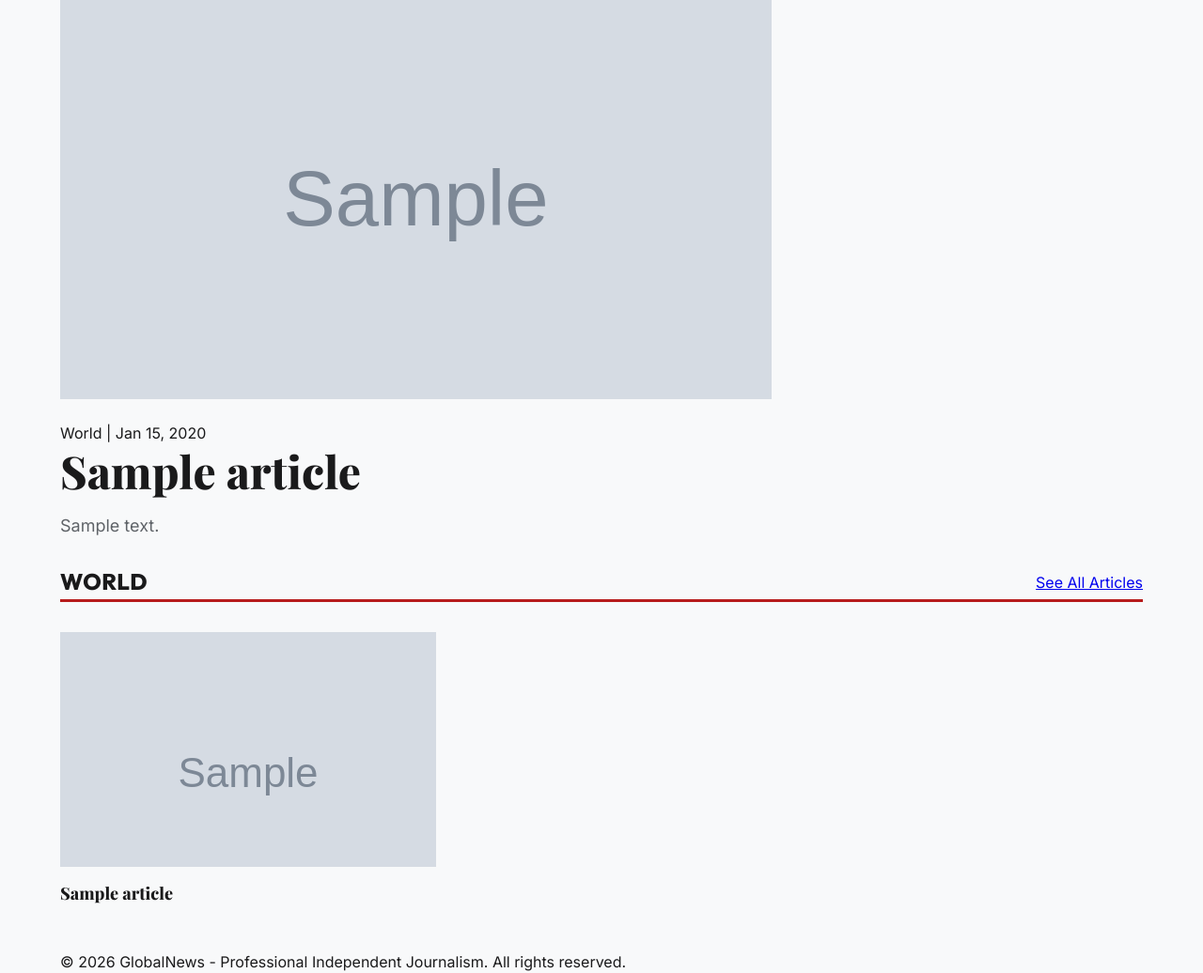
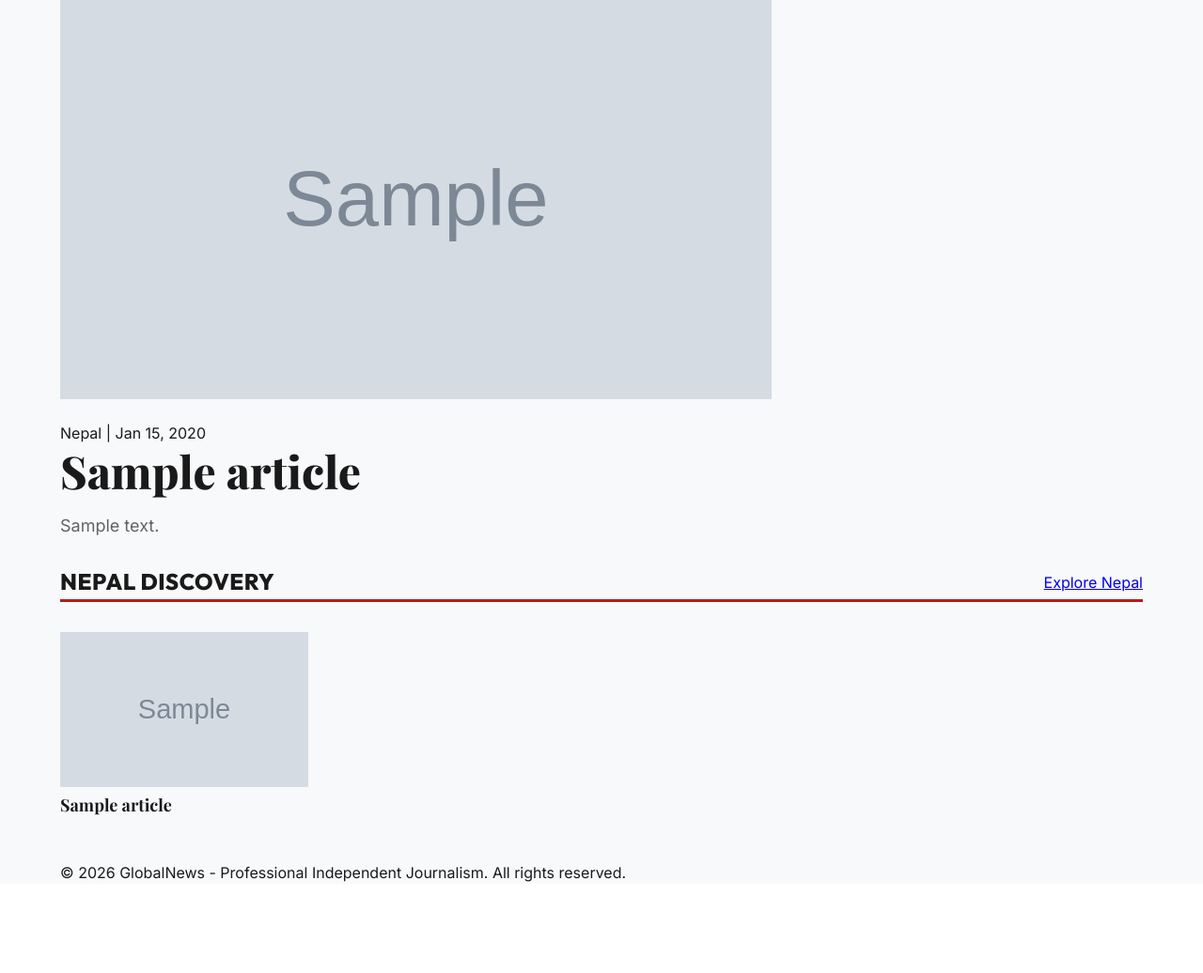
Before and after one commit to AsbinGhimire/news-sphere, a Django app: page / in a window 1280 px wide. Shown: the part 238-1274 px from the top of the page at 94% size. After the commit the page ends 1177 px from the top, so only its background shows below. Run offline with Django 5.2, Linux system fonts and the light colour scheme; tables that the repository leaves empty hold one stand-in row (values such as "Sample post"); grey boxes marked "Sample" are stand-in pictures.

Commit message:
UI: Prioritize Nepal News across Hero and Sidebar; Add Nepal Discovery section

```diff
--- a/news/models.py
+++ b/news/models.py
@@ -4,6 +4,7 @@ from django.utils.text import slugify
 
 class Article(models.Model):
     CATEGORY_CHOICES = [
+        ('Nepal', 'Nepal'),
         ('World', 'World'),
         ('Tech', 'Tech'),
         ('Sports', 'Sports'),
--- a/news/views.py
+++ b/news/views.py
@@ -21,11 +21,22 @@ class HomeView(ListView):
         context = super().get_context_data(**kwargs)
         all_articles = Article.objects.filter(published_at__isnull=False).order_by('-published_at')
 
-        context['featured_article'] = all_articles.first()
-        context['side_articles'] = all_articles[1:6]  # 5 articles for the hero sidebar
+        # Priority 1: Nepal News
+        nepal_news = all_articles.filter(category='Nepal')
+        other_news = all_articles.exclude(category='Nepal')
+
+        # Featured is always the latest Nepal story if available
+        if nepal_news.exists():
+            context['featured_article'] = nepal_news.first()
+            # Side articles are the next 5 Nepal stories
+            context['side_articles'] = nepal_news[1:6]
+        else:
+            context['featured_article'] = other_news.first()
+            context['side_articles'] = other_news[1:6]
 
         # Categorized Sections
-        context['world_news'] = Article.objects.filter(category='World').order_by('-published_at')[:4]
+        context['nepal_list'] = nepal_news[:4]
+        context['world_news'] = all_articles.filter(category='World').order_by('-published_at')[:4]
         context['tech_news'] = Article.objects.filter(category='Tech').order_by('-published_at')[:4]
         context['sports_news'] = Article.objects.filter(category='Sports').order_by('-published_at')[:4]
 
--- a/static/css/style.css
+++ b/static/css/style.css
@@ -324,8 +324,8 @@ nav ul li a:hover {
     font-size: 1.5rem;
 }
 
-.section-header.world { border-color: var(--primary); }
-.section-header.tech { border-color: #002b49; }
+.section-header.nepal { border-color: var(--primary); }
+.section-header.world { border-color: #bb1919; }
 .section-header.sports { border-color: #008134; }
 
 .section-grid {
@@ -342,17 +342,22 @@ nav ul li a:hover {
 .section-card .img-wrap {
     aspect-ratio: 16 / 10;
     overflow: hidden;
-    margin-bottom: var(--space-md);
+    margin-bottom: var(--space-sm);
+    background: #eee;
+}
+
+.section-card .img-wrap img {
+    width: 100%;
+    height: 100%;
+    object-fit: cover;
+    display: block;
 }
 
 .section-card h3 {
+    font-family: 'Playfair Display', serif;
     font-size: 1.125rem;
-    line-height: 1.4;
-}
-
-.section-card:hover h3 {
-    color: var(--primary);
-    text-decoration: underline;
+    line-height: 1.3;
+    font-weight: 700;
 }
 
 /* Premium Article Detail Layout */
--- a/templates/news/index.html
+++ b/templates/news/index.html
@@ -47,6 +47,30 @@
         </div>
     </div>
 </section>
+
+<!-- Nepal News Section (Priority 1) -->
+{% if nepal_list %}
+<section class="news-section-wrap reveal">
+    <div class="section-header nepal">
+        <h2>Nepal Discovery</h2>
+        <a href="{% url 'category_view' 'Nepal' %}" class="see-all">Explore Nepal</a>
+    </div>
+    <div class="section-grid">
+        {% for article in nepal_list %}
+        <a href="{% url 'article_detail' article.slug %}" class="section-card">
+            <div class="img-wrap">
+                {% if article.image_url %}
+                    <img src="{{ article.image_url }}" alt="{{ article.title }}" loading="lazy">
+                {% else %}
+                    <div class="img-placeholder" style="background:var(--primary-glow); height:100%; display:flex; align-items:center; justify-content:center; font-family:'Outfit'; font-weight:800; color:var(--primary);">Nepal</div>
+                {% endif %}
+            </div>
+            <h3>{{ article.title }}</h3>
+        </a>
+        {% endfor %}
+    </div>
+</section>
+{% endif %}
 
 <!-- World News Section -->
 {% if world_news %}
```
Also changed, not shown: news/management/commands/fetch_news.py (+29 -43 lines).
